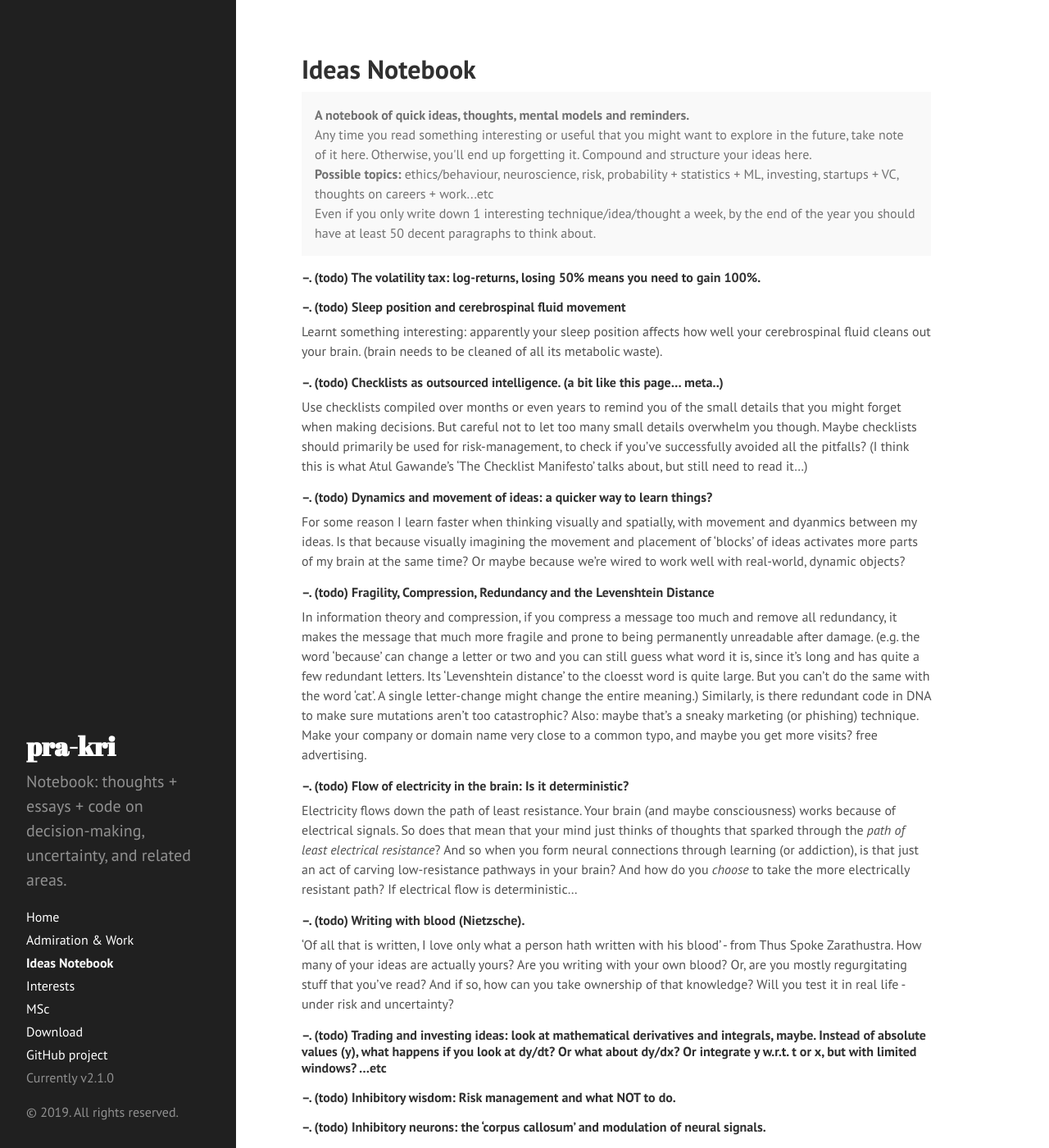
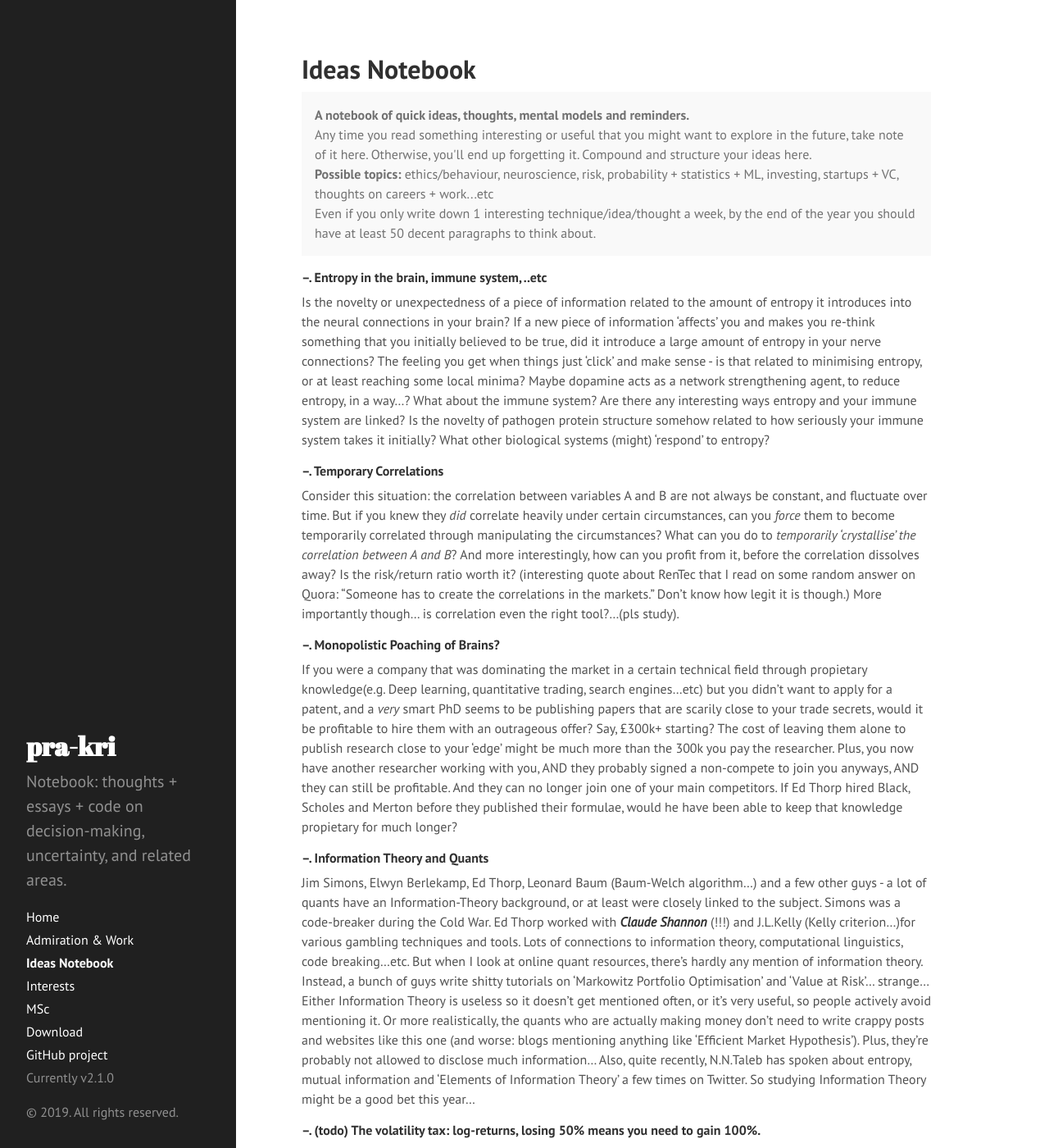
Before and after one commit to pra-kri/pra-kri.github.io, a Jekyll site: the page built from IdeasNotebook.md, in a window 1280 px wide and 1400 px high. Shown: the whole window at 82% size. Built offline with Jekyll 4.4.1, drawn with Linux system fonts in a browser that asks for light colours; Markdown is read by kramdown in place of the engine named in the settings; some of the changed text lies outside the part shown.

Commit message:
Update IdeasNotebook.md

```diff
--- a/IdeasNotebook.md
+++ b/IdeasNotebook.md
@@ -13,10 +13,23 @@ title: Ideas Notebook
 </p>
 
 
+
+##### --. Entropy in the brain, immune system, ..etc
+Is the novelty or unexpectedness of a piece of information related to the amount of entropy it introduces into the neural connections in your brain? If a new piece of information 'affects' you and makes you re-think something that you initially believed to be true, did it introduce a large amount of entropy in your nerve connections? The feeling you get when things just 'click' and make sense - is that related to minimising entropy, or at least reaching some local minima? Maybe dopamine acts as a network strengthening agent, to reduce entropy, in a way...? What about the immune system? Are there any interesting ways entropy and your immune system are linked? Is the novelty of pathogen protein structure somehow related to how seriously your immune system takes it initially? What other biological systems (might) 'respond' to entropy?
+
+##### --. Temporary Correlations
+Consider this situation: the correlation between variables A and B are not always be constant, and fluctuate over time. But if you knew they *did* correlate heavily under certain circumstances, can you *force* them to become temporarily correlated through manipulating the circumstances? What can you do to *temporarily 'crystallise' the correlation between A and B*? And more interestingly, how can you profit from it, before the correlation dissolves away? Is the risk/return ratio worth it? (interesting quote about RenTec that I read on some random answer on Quora: "Someone has to create the correlations in the markets." Don't know how legit it is though.) More importantly though... is correlation even the right tool?...(pls study).
+
+##### --. Monopolistic Poaching of Brains?
+If you were a company that was dominating the market in a certain technical field through propietary knowledge(e.g. Deep learning, quantitative trading, search engines...etc) but you didn't want to apply for a patent, and a *very* smart PhD seems to be publishing papers that are scarily close to your trade secrets, would it be profitable to hire them with an outrageous offer? Say, £300k+ starting? The cost of leaving them alone to publish research close to your 'edge' might be much more than the 300k you pay the researcher. Plus, you now have another researcher working with you, AND they probably signed a non-compete to join you anyways, AND they can still be profitable. And they can no longer join one of your main competitors. If Ed Thorp hired Black, Scholes and Merton before they published their formulae, would he have been able to keep that knowledge propietary for much longer?
+
+##### --. Information Theory and Quants
+Jim Simons, Elwyn Berlekamp, Ed Thorp, Leonard Baum (Baum-Welch algorithm...) and a few other guys - a lot of quants have an Information-Theory background, or at least were closely linked to the subject. Simons was a code-breaker during the Cold War. Ed Thorp worked with ***Claude Shannon*** (!!!) and J.L.Kelly  (Kelly criterion...)for various gambling techniques and tools. Lots of connections to information theory, computational linguistics, code breaking...etc. But when I look at online quant resources, there's hardly any mention of information theory. Instead, a bunch of guys write shitty tutorials on 'Markowitz Portfolio Optimisation' and 'Value at Risk'... strange... Either Information Theory is useless so it doesn't get mentioned often, or it's very useful, so people actively avoid mentioning it. Or more realistically, the quants who are actually making money don't need to write crappy posts and websites like this one (and worse: blogs mentioning anything like 'Efficient Market Hypothesis'). Plus, they're probably not allowed to disclose much information... Also, quite recently, N.N.Taleb has spoken about entropy, mutual information and 'Elements of Information Theory' a few times on Twitter.  So studying Information Theory might be a good bet this year...
+
 ##### --. (todo) The volatility tax: log-returns, losing 50% means you need to gain 100%.
 
 ##### --. (todo) Sleep position and cerebrospinal fluid movement
-Learnt something interesting: apparently your sleep position affects how well your cerebrospinal fluid cleans out your brain. (brain needs to be cleaned of all its metabolic waste).
+Learnt something interesting: apparently your sleep position affects how well your cerebrospinal fluid cleans out your brain. Sleeping on your side is most efficient apparently. (brain needs to be cleaned of all its metabolic waste at night). (also: apparently Dolphins can tell one hemisphere to go to sleep, while the other stays awake... Do both sides of the brain get cleared of toxins at the same time? Or only the sleeping side?)
 
 ##### --. (todo) Checklists as outsourced intelligence. (a bit like this page... meta..)
 Use checklists compiled over months or even years to remind you of the small details that you might forget when making decisions. But careful not to let too many small details overwhelm you though. Maybe checklists should primarily be used for risk-management, to check if you've successfully avoided all the pitfalls? (I think this is what Atul Gawande's 'The Checklist Manifesto' talks about, but still need to read it...)
```
Also changed, not shown: other parts of IdeasNotebook.md (+1 -3 lines).
